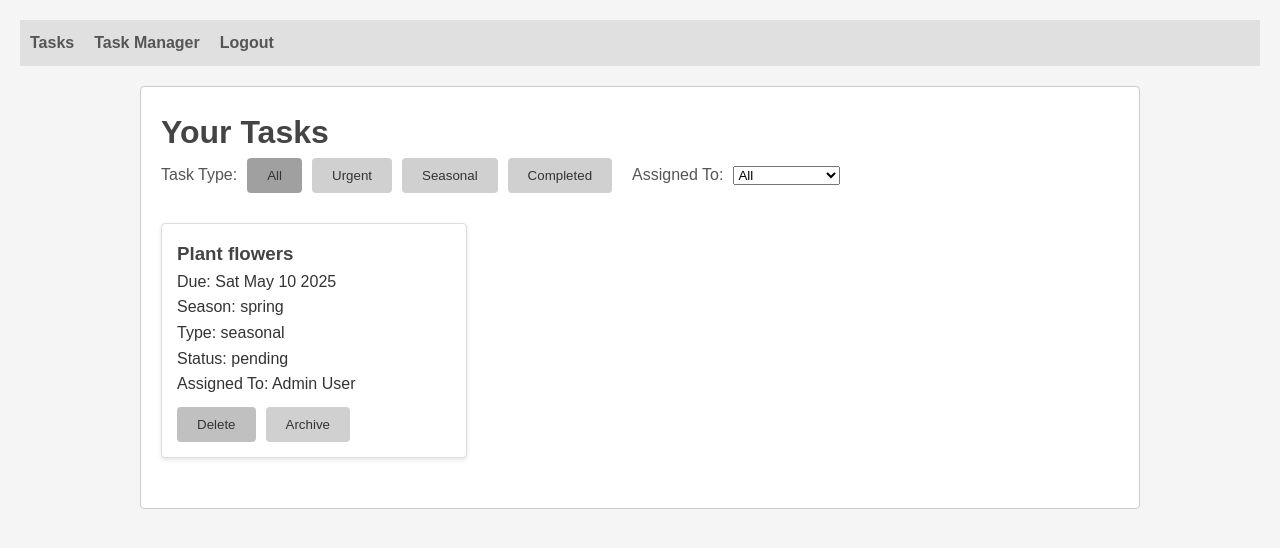
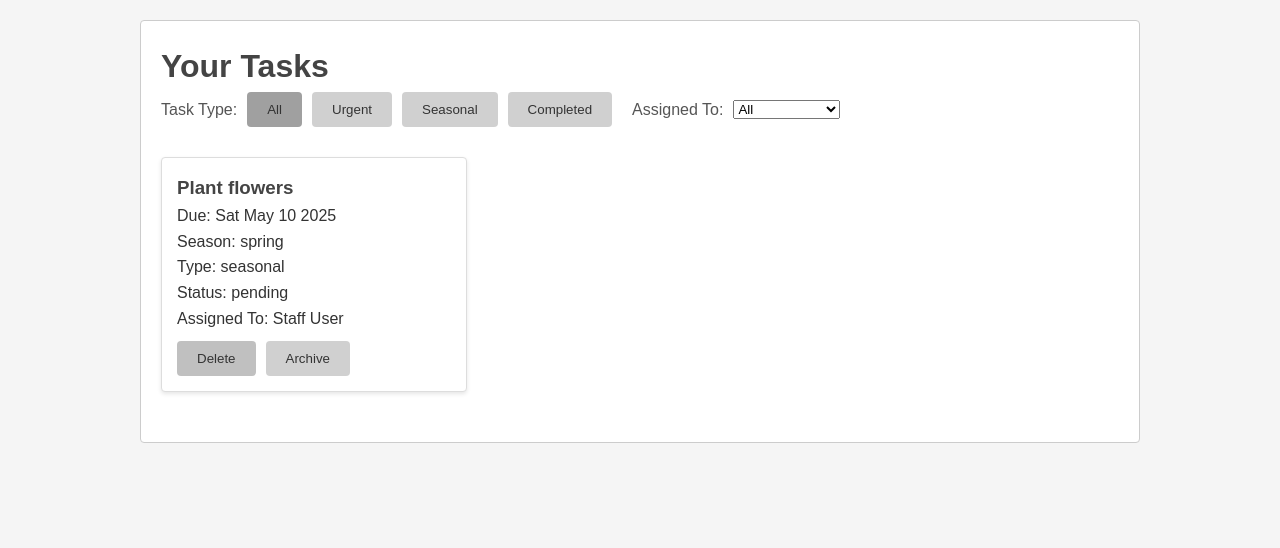
Before and after one commit to quintengeurs/seasonal-tasks, a website: page public/index.html in a window 1280 px wide. Drawn offline with Linux system fonts and the light colour scheme.

Commit message:
Implement card-style tasks, filters, login, and admin page

```diff
--- a/public/scripts.js
+++ b/public/scripts.js
@@ -2,24 +2,30 @@ document.addEventListener('DOMContentLoaded', () => {
   const taskList = document.getElementById('task-list');
   const assignedToFilter = document.getElementById('assignedTo');
   const filterButtons = document.querySelectorAll('.filter-btn');
+  const navbar = document.querySelector('.navbar');
   let tasks = [];
   let users = [];
 
-  // Fetch users (admin/manager only)
-  if (assignedToFilter) {
+  // Hide navbar for non-admin/manager users
   fetch('/users.json')
     .then(response => response.json())
     .then(data => {
       users = data;
+      const user = users.find(u => u.username === document.cookie.split('; ').find(row => row.startsWith('username='))?.split('=')[1]);
+      if (!user || !['admin', 'manager'].includes(user.role)) {
+        navbar.style.display = 'none';
+      }
+      // Populate assignedTo dropdown
+      if (assignedToFilter) {
         users.forEach(user => {
           const option = document.createElement('option');
           option.value = user.id;
           option.textContent = user.name;
           assignedToFilter.appendChild(option);
         });
+      }
     })
     .catch(error => console.error('Error fetching users:', error));
-  }
 
   // Fetch and display tasks
   const renderTasks = () => {
@@ -78,10 +84,7 @@ document.addEventListener('DOMContentLoaded', () => {
       });
   };
 
-  // Initialize task display
   renderTasks();
-
-  // Filter button handling
   filterButtons.forEach(button => {
     button.addEventListener('click', () => {
       filterButtons.forEach(btn => btn.classList.remove('active'));
@@ -89,8 +92,6 @@ document.addEventListener('DOMContentLoaded', () => {
       renderTasks();
     });
   });
-
-  // Assigned to filter handling
   if (assignedToFilter) {
     assignedToFilter.addEventListener('change', renderTasks);
   }
--- a/tasks.json
+++ b/tasks.json
@@ -6,9 +6,9 @@
     "season": "spring",
     "status": "pending",
     "type": "seasonal",
-    "assignedTo": 1,
+    "assignedTo": 3,
     "archived": false,
-    "imagePath": "/uploads/123456789-flower.jpg",
+    "imagePath": null,
     "createdAt": "2025-05-04T12:00:00Z",
     "updatedAt": "2025-05-04T12:00:00Z"
   }
```
Also changed, not shown: public/admin.html (+0 -4 lines), public/index.html (+0 -4 lines), server.js (+7 -8 lines). Lines whose indentation alone changed are shown as unchanged.
